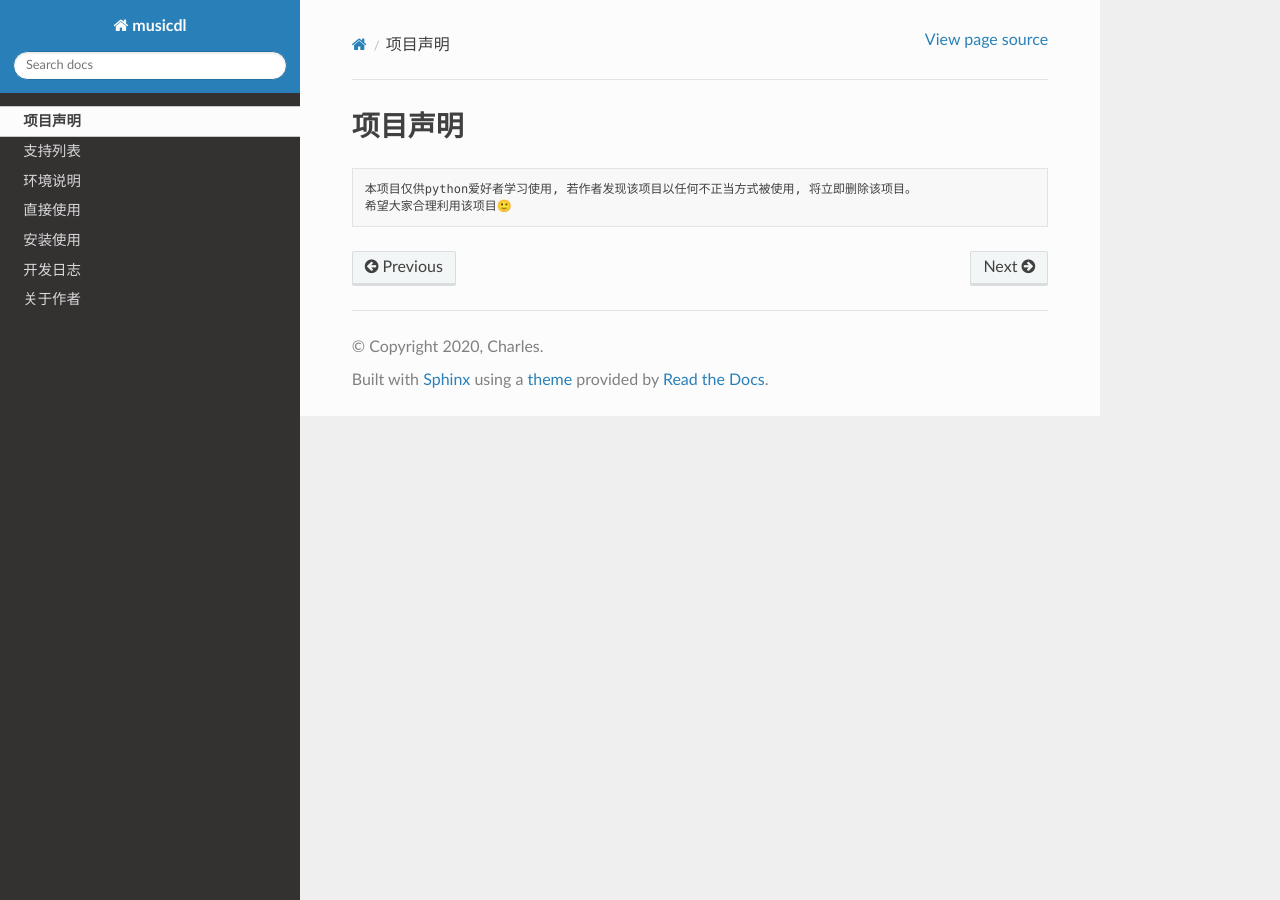
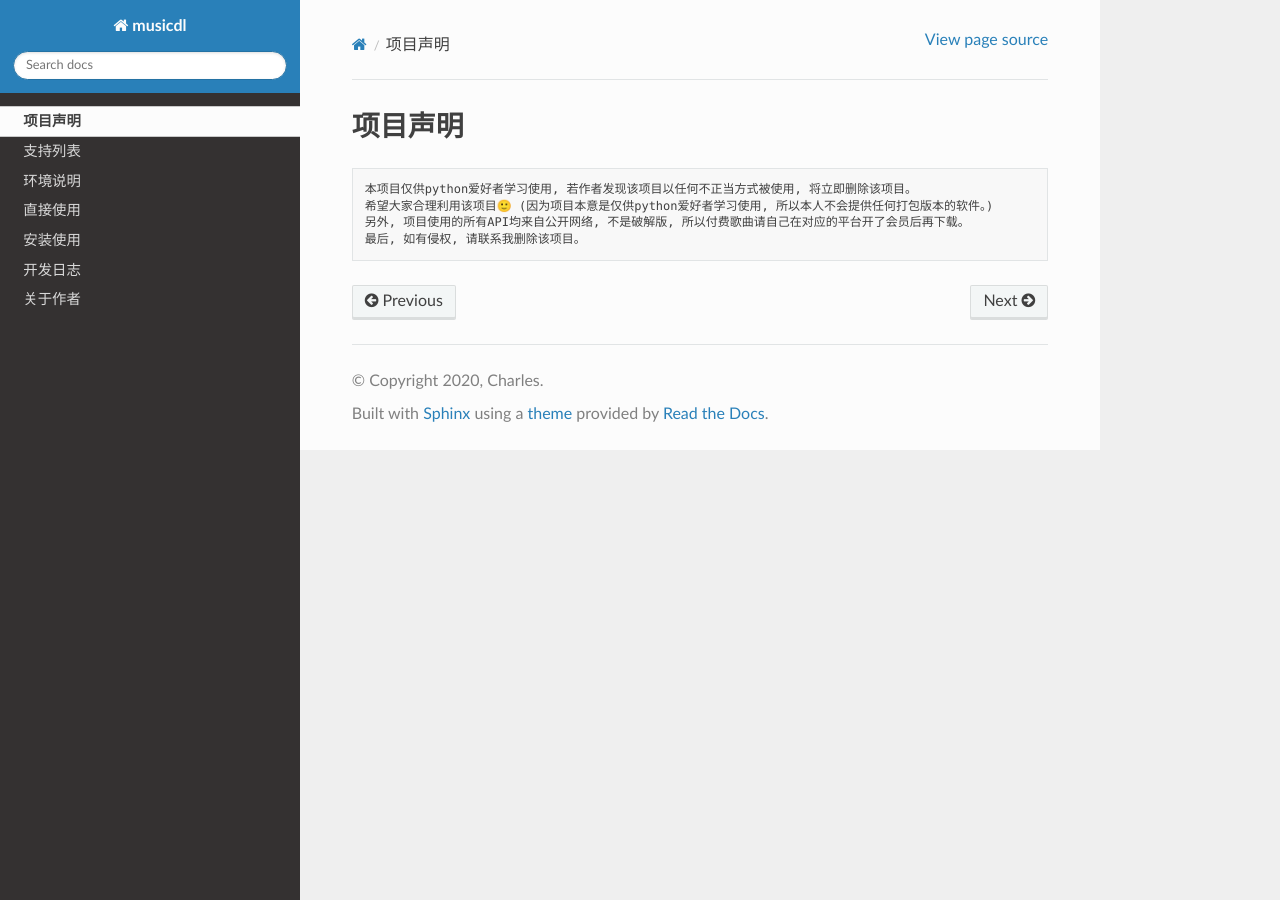
Before and after one commit to CharlesPikachu/musicdl, a Sphinx documentation site: the page built from docs/STATEMENTS.md, in a window 1280 px wide. Built offline with Sphinx 7.4.7 and the Read the Docs theme 2.0.0, drawn with Linux system fonts in a browser that asks for light colours.

Commit message:
update statements

````diff
--- a/docs/STATEMENTS.md
+++ b/docs/STATEMENTS.md
@@ -1,5 +1,7 @@
 # 项目声明
 ```
 本项目仅供python爱好者学习使用, 若作者发现该项目以任何不正当方式被使用, 将立即删除该项目。
-希望大家合理利用该项目🙂
+希望大家合理利用该项目🙂 (因为项目本意是仅供python爱好者学习使用, 所以本人不会提供任何打包版本的软件。)
+另外, 项目使用的所有API均来自公开网络, 不是破解版, 所以付费歌曲请自己在对应的平台开了会员后再下载。
+最后, 如有侵权, 请联系我删除该项目。
 ```
````
Also changed, not shown: README.md (+3 -0 lines).
